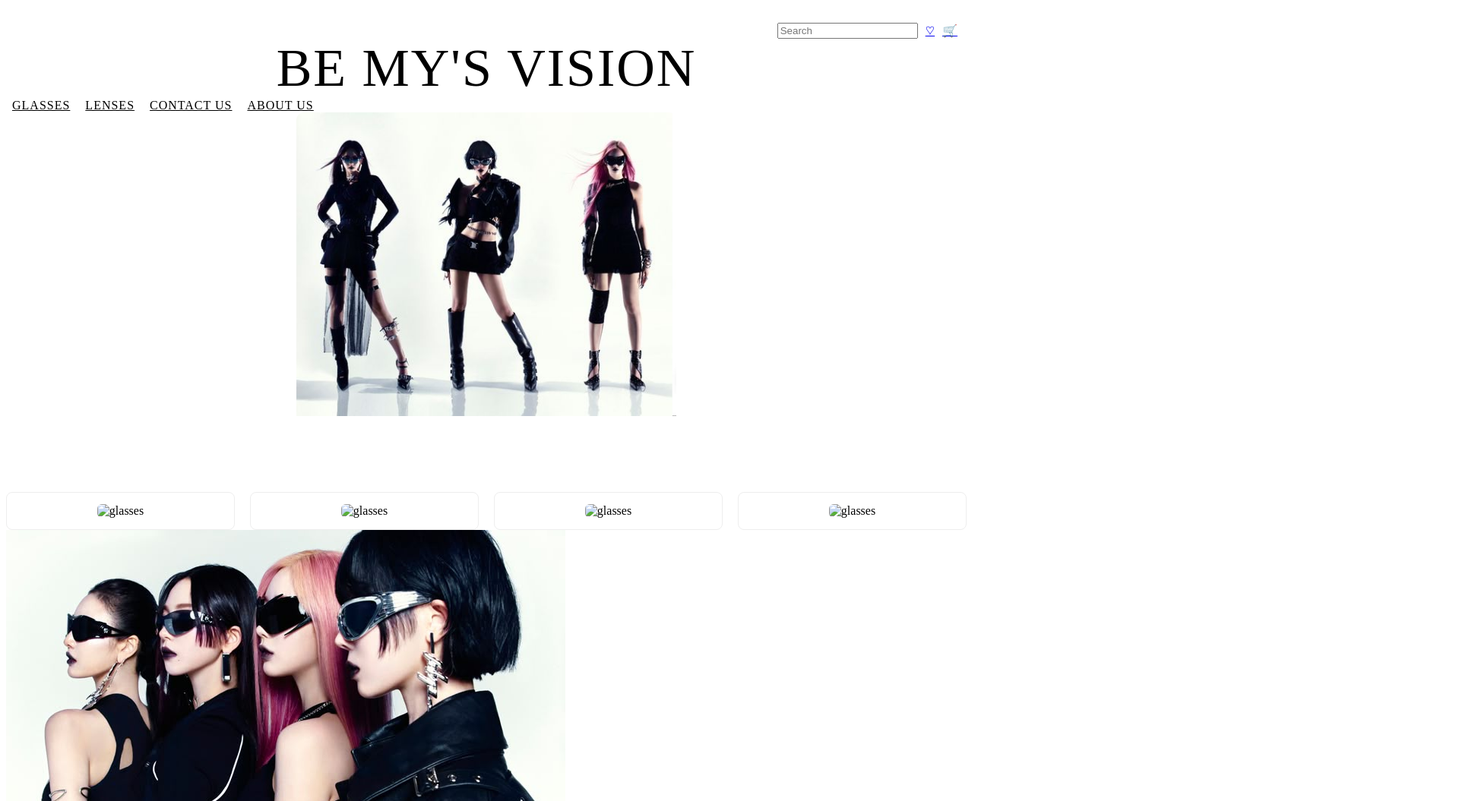
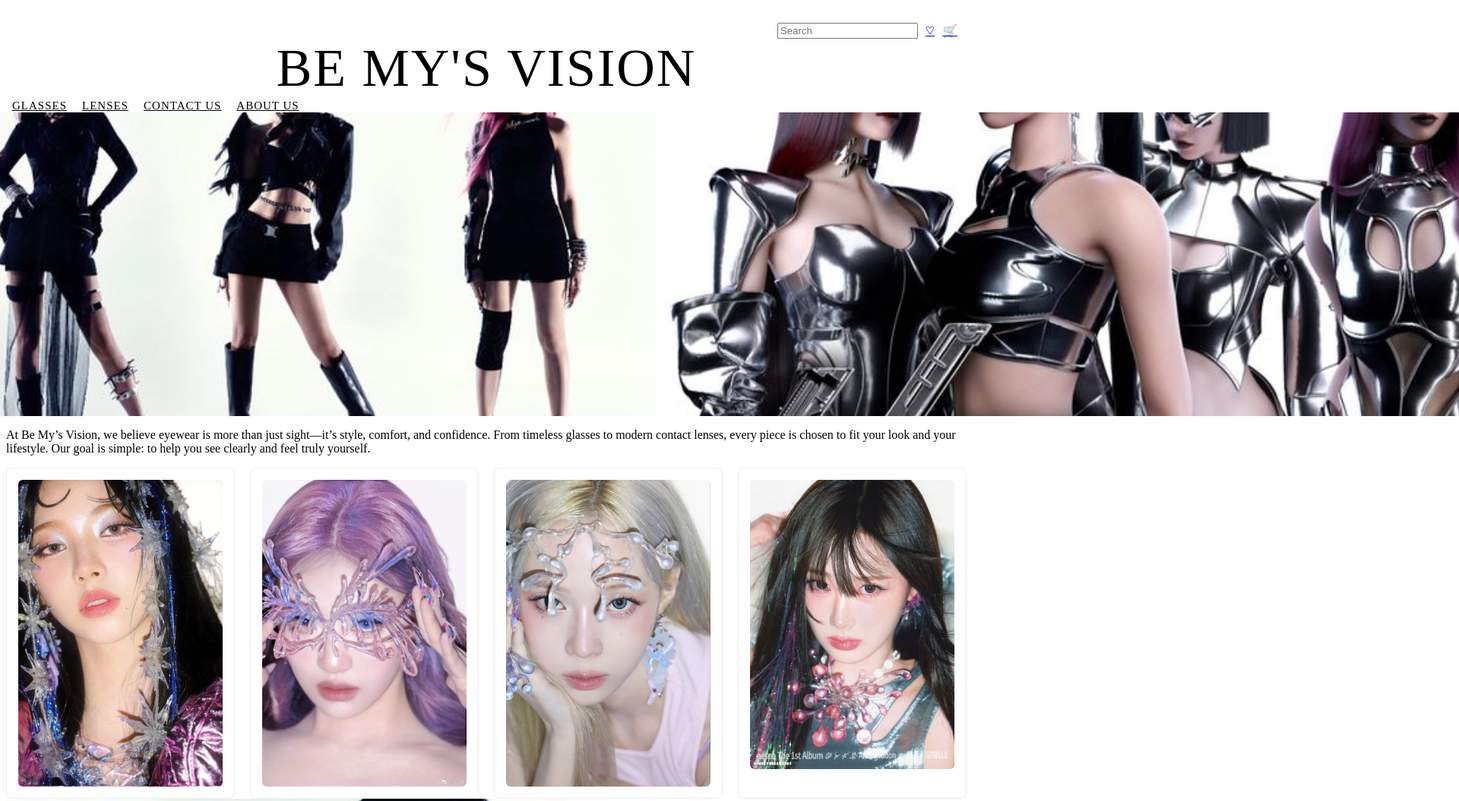
Before and after one commit to silhouette139/6809617142_MyShop, a plain HTML site: page index.html in a window 1280 px wide. Shown: the top 1055 px of the page at 76% size, 1920 px wide, since content can reach past the window. Drawn offline with Linux system fonts and the light colour scheme.

Commit message:
finish homepage

```diff
--- a/index.html
+++ b/index.html
@@ -29,50 +29,52 @@
       <a href="#">🛒</a>
     </div>
 
-  </header>
-   <div class="slider">
   <div class="slides">
     <img src="./resources/as2.jpg" alt="Image 1">
     <img src="./resources/as0.jpg" alt="Image 2">
     <img src="./resources/as4.jpg" alt="Image 3">
-    <img src="./resources/aespa-2.jpg" alt="Image 3">
+    <img src="./resources/aespa-4.jpg" alt="Image 4">
   </div>
-</div>
+
 
   </header>
+
+  <section class="hero">
+    <div class="hero-text">
+      <p>At Be My’s Vision, we believe eyewear is more than just sight—it’s style, comfort, and confidence. From timeless glasses to modern contact lenses, every piece is chosen to fit your look and your lifestyle. Our goal is simple: to help you see clearly and feel truly yourself.</p>
+    </div>
+  </section>
 
 <div class="product-grid">
 
     <div class="product-card">
       <div class="product-image">
-        <img src="./resources/ -10.jpg" alt="glasses">
+        <img src="./resources/ -16.jpg" alt="glasses">
       </div>
     </div>
 
     <div class="product-card">
       <div class="product-image">
-        <img src="./resources/aespa ningning for 'whiplash'.jpg" alt="glasses">
+        <img src="./resources/ -17.jpg" alt="glasses">
       </div>
     </div>
 
     <div class="product-card">
       <div class="product-image">
-        <img src="./resources/aespa The 5th Mini Album 'Whiplash'.jpg" alt="glasses">
+        <img src="./resources/Aespa 에스파 'Armageddon' Superbeing WINTER.jpg" alt="glasses">
       </div>
     </div>
 
     <div class="product-card">
       <div class="product-image">
-        <img src="./resources/aespa-2.jpg" alt="glasses">
+        <img src="./resources/giselle.jpg" alt="glasses">
       </div>
     </div>
 
   </div>
 
-
-
 <section class="hero">
-    <img src="./resources/as3.jpg" alt="banner">
+    <img src="./resources/as3.jpg" alt="banner" class="img2">
     <div class="hero-text">
       <h2>TIME TO GET MORE</h2>
       <p>“At MyShop Eyewear, we believe glasses are more than vision — they’re style, confidence, and identity. Every frame is crafted to fit your look and your life.”</p>
--- a/mystyle.css
+++ b/mystyle.css
@@ -57,6 +57,7 @@
 
 .product-card:hover {
   box-shadow: 0 4px 15px rgba(0,0,0,0.1);
+  margin-bottom: 30px;
 }
 
 .product-image img {
@@ -66,7 +67,7 @@
 
 .one{
      font-family: 'Times New Roman', serif;
-  font-size: 28px;
+  font-size: 70px;
   font-weight: 500;
   letter-spacing: 2px;
   color: #000;
@@ -77,7 +78,7 @@
 
 .two{
      font-family: 'Times New Roman', serif;
-  font-size: 28px;
+  font-size: 70px;
   font-weight: 500;
   letter-spacing: 2px;
   color: #000;
@@ -95,9 +96,12 @@
   gap: 10px;
 }
 
+.img2{
+  margin: top 30px;;
+}
+
 .link{
-    font-size: 15
-    px;
+  font-size: 15px;
   color: #000;
   text-transform: uppercase;
   letter-spacing: 1px;
```
Also changed, not shown: resources/ -16.jpg (added), resources/ -17.jpg (added), resources/Aespa 에스파 'Armageddon' Superbeing WINTER.jpg (added), resources/giselle.jpg (added).
